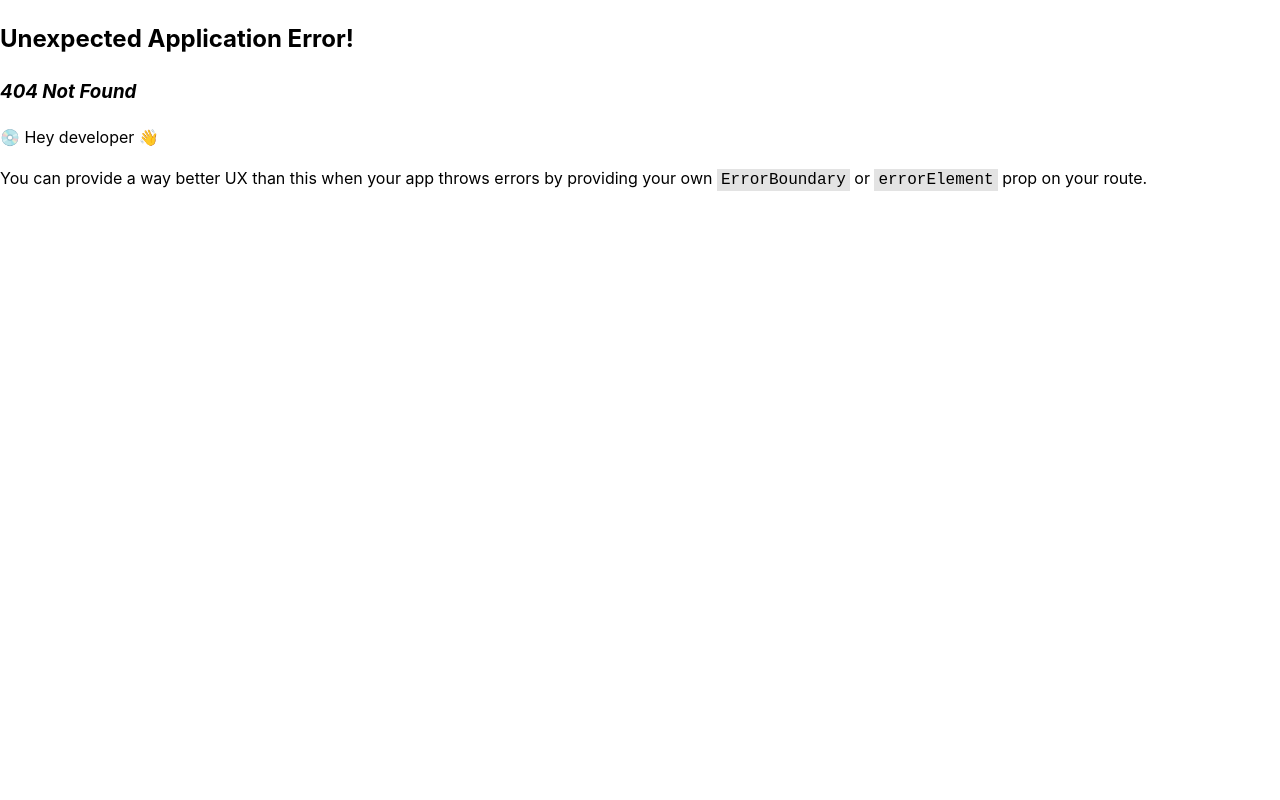
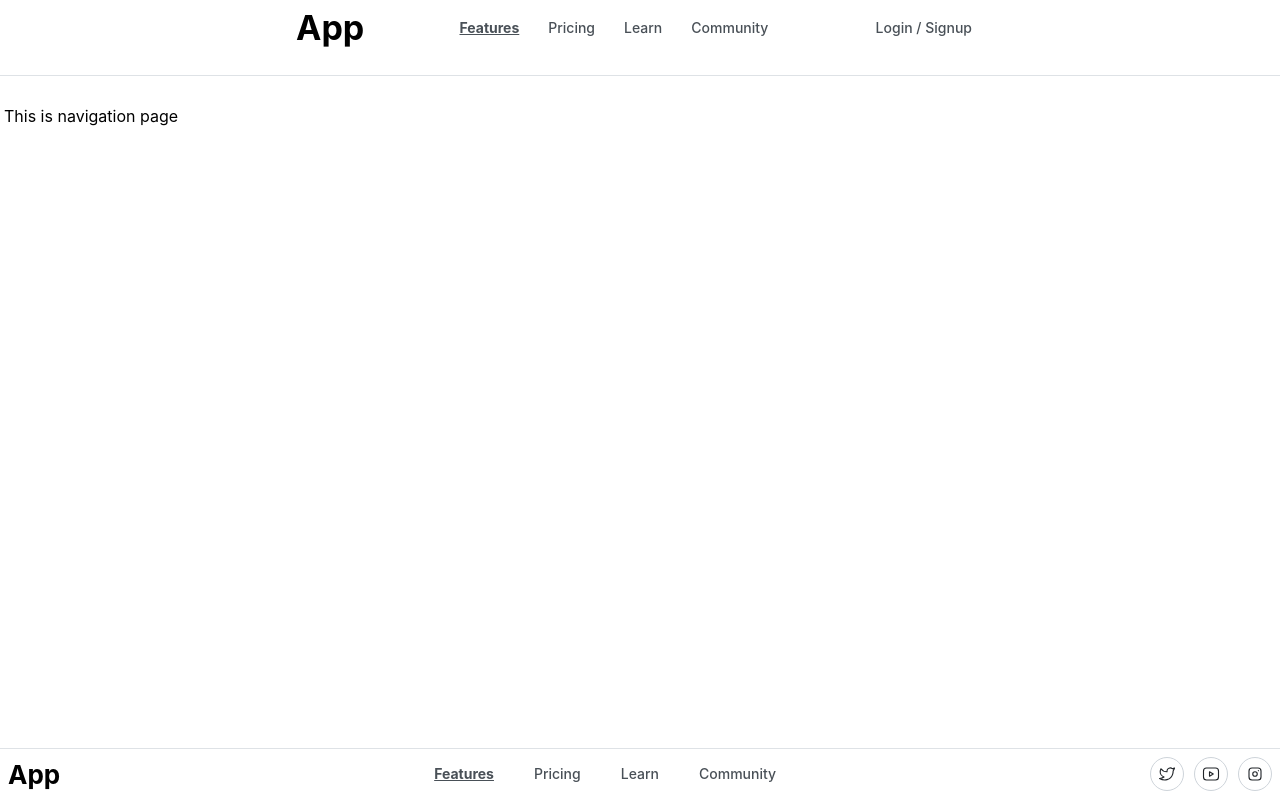
Before and after one commit to singhplusplus/productsfront, a React (Vite) app in the folder kcommweb/: page /about in a window 1280 px wide. Before the commit this address had no page. Built offline with nearby package versions, Linux system fonts and the light colour scheme.

Commit message:
Routing - header links navigation working

```diff
--- a/kcommweb/package.json
+++ b/kcommweb/package.json
@@ -14,10 +14,13 @@
     "@mantine/dates": "^7.12.2",
     "@mantine/form": "^7.12.2",
     "@mantine/hooks": "^7.12.2",
+    "@reduxjs/toolkit": "^2.2.7",
     "@tabler/icons-react": "^3.17.0",
+    "axios": "^1.7.7",
     "dayjs": "^1.11.13",
     "react": "^18.3.1",
     "react-dom": "^18.3.1",
+    "react-redux": "^9.1.2",
     "react-router-dom": "^6.26.2"
   },
   "devDependencies": {
--- a/kcommweb/src/App.jsx
+++ b/kcommweb/src/App.jsx
@@ -120,7 +120,10 @@ const appRouter = createBrowserRouter(
   createRoutesFromElements(
     <Route path="/" element={<AppLayout />}>
       <Route index element={dummyContent} />
-      <Route path="navigation" element={<p>This is navigation page</p>} />
+      <Route path="about" element={<p>This is navigation page</p>} />
+      <Route path="pricing" element={<p>This is pricing page</p>} />
+      <Route path="learn" element={<p>This is learn page</p>} />
+      <Route path="community" element={<p>This is community page</p>} />
     </Route>
   )
 )
--- a/kcommweb/src/uicommon/AppLayout.jsx
+++ b/kcommweb/src/uicommon/AppLayout.jsx
@@ -1,10 +1,9 @@
-import { useState } from 'react';
 import { AppShell, Burger, Group, Container, Box, Title, Drawer, Stack, ActionIcon, rem } from '@mantine/core';
 import { useDisclosure } from '@mantine/hooks';
 import { IconBrandTwitter, IconBrandYoutube, IconBrandInstagram } from '@tabler/icons-react';
 // import { MantineLogo } from '@mantinex/mantine-logo';
 import classes from './AppLayout.module.css';
-import {Outlet} from 'react-router-dom';
+import { NavLink, Outlet, Navigate } from 'react-router-dom';
 
 const links = [
   { link: '/about', label: 'Features' },
@@ -15,30 +14,28 @@ const links = [
 
 
 export function AppLayout() {
-  const [opened, { toggle }] = useDisclosure();
-  const [active, setActive] = useState(links[0].link);
+  const [opened, { open, close }] = useDisclosure();
+
+  function navigateHome() {
+
+  }
 
   const items = links.map((link) => (
-    <a
+    <NavLink
+      to={link.link}
+      className={(navdata) => navdata.isActive ? classes.link + ' ' + classes.activelink : classes.link}
       key={link.label}
-      href={link.link}
-      className={classes.link}
-      data-active={active === link.link || undefined}
-      onClick={(event) => {
-        event.preventDefault();
-        setActive(link.link);
-      }}
-    >
-      {link.label}
-    </a>
+      onClick={close}>
+        {link.label}
+    </NavLink>
   ));
 
-  const loginLink = <a href="#" className={classes.link}>Login / Signup</a>;
+  const loginLink = <NavLink to="login" className={classes.link}>Login / Signup</NavLink>;
 
   return (
     <AppShell header={{ height: {base:60, sm: 60, lg: 76 }}} >
 
-      <Drawer position="right" opened={opened} onClose={toggle}
+      <Drawer position="right" opened={opened} onClose={close}
         title={"Authentication"}
         overlayProps={{ backgroundOpacity: 0.5, blur: 4 }}
       >
@@ -54,7 +51,10 @@ export function AppLayout() {
       <AppShell.Header>
         <Container size="sm" className={classes.inner}>
           {/* <MantineLogo size={28} /> */}
-          <Title>App</Title>
+          {/* <NavLink to="/"> */}
+
+            <Title>App</Title>
+          {/* </NavLink> */}
           <Group gap={5} visibleFrom="xs">
             {items}
           </Group>
@@ -62,7 +62,7 @@ export function AppLayout() {
             {loginLink}
           </Group>
 
-          <Burger position="right" opened={opened} onClick={toggle} hiddenFrom="xs" size="sm" />
+          <Burger position="right" opened={opened} onClick={open} hiddenFrom="xs" size="sm" />
         </Container>
       </AppShell.Header>
 
--- a/kcommweb/src/uicommon/AppLayout.module.css
+++ b/kcommweb/src/uicommon/AppLayout.module.css
@@ -18,11 +18,10 @@
   @mixin hover {
     background-color: light-dark(var(--mantine-color-gray-0), var(--mantine-color-dark-6));
   }
-
-  [data-mantine-color-scheme] &[data-active] {
-    text-decoration: underline;
-    font-weight: var(--mantine-heading-font-weight);
-  }
+}
+.activelink {
+  text-decoration: underline;
+  font-weight: var(--mantine-heading-font-weight);
 }
 
 
```
Also changed, not shown: 1 other file (tests, documents, lock files or other folders).
